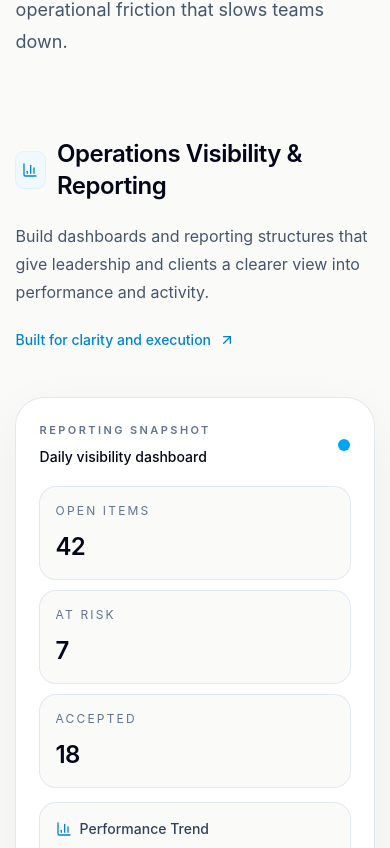
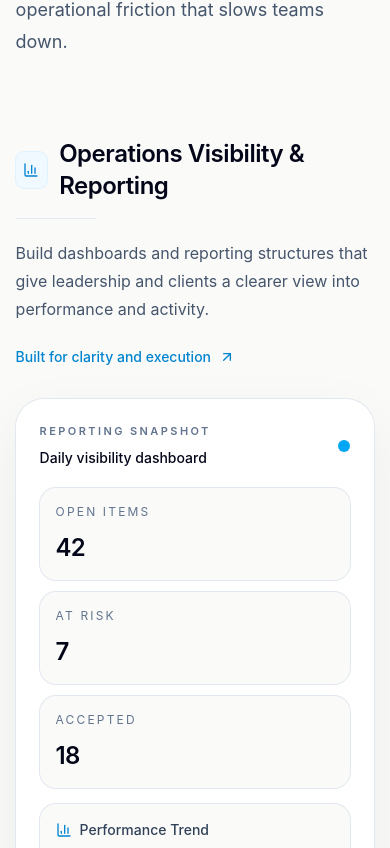
Before and after one commit to johnson7m/consulting-landing-page, a React (Vite) app: page / in a window 390 px wide. Shown: the part 3496-4344 px from the top of the page. Built offline with nearby package versions, Linux system fonts and the light colour scheme.

Commit message:
refine services on mobile

```diff
--- a/src/sections/Services.jsx
+++ b/src/sections/Services.jsx
@@ -11,7 +11,23 @@ import {
 function ServiceHeader({ Icon, title, reverse = false }) {
   return (
     <div className="group">
-      <div className="flex items-center gap-3">
+      {/* Mobile layout */}
+      <div className="md:hidden">
+        <div className="flex items-center gap-3">
+          <div className="flex h-9 w-9 items-center justify-center rounded-lg bg-sky-50 text-sky-600 ring-1 ring-sky-100 transition group-hover:bg-sky-100">
+            <Icon className="h-4 w-4 transition-transform group-hover:scale-110" />
+          </div>
+
+          <h3 className="text-2xl font-semibold tracking-[-0.02em] text-slate-950 transition group-hover:translate-x-[1px]">
+            {title}
+          </h3>
+        </div>
+
+        <div className="mt-4 h-px w-20 bg-slate-200 transition-all duration-300 group-hover:w-28 group-hover:bg-sky-300" />
+      </div>
+
+      {/* Desktop layout */}
+      <div className="hidden items-center gap-3 md:flex">
         {reverse && (
           <div className="mr-3 h-px flex-1 bg-slate-200 transition-all duration-300 group-hover:bg-sky-300 group-hover:flex-[1.4]" />
         )}
@@ -32,85 +48,28 @@ function ServiceHeader({ Icon, title, reverse = false }) {
   );
 }
 
-function Services() {
-  const sections = [
-    {
-      title: "Operations Visibility & Reporting",
-      description:
-        "Build dashboards and reporting structures that give leadership and clients a clearer view into performance and activity.",
-      icon: BarChart3,
-      visual: <ReportingMock />,
-    },
-    {
-      title: "Business Systems Alignment",
-      description:
-        "Align ATS, VMS, and compliance systems so workflows reflect how your team actually operates day to day.",
-      icon: Workflow,
-      visual: <WorkflowMock />,
-      reverse: true,
-    },
-    {
-      title: "Data Reconciliation & Audit Support",
-      description:
-        "Identify discrepancies across systems and create structured models for ongoing visibility and audit readiness.",
-      icon: ShieldCheck,
-      visual: <AuditMock />,
-    },
-  ];
+function MetricTile({ label, value }) {
+  return (
+    <div className="rounded-2xl bg-stone-50 p-4 ring-1 ring-slate-200">
+      <p className="text-xs uppercase tracking-[0.18em] text-slate-500">{label}</p>
+      <p className="mt-3 text-2xl font-semibold tracking-[-0.03em] text-slate-950">
+        {value}
+      </p>
+    </div>
+  );
+}
 
+function WorkflowRow({ left, right }) {
   return (
-    <section id="services" className="py-24 md:py-32">
-      <div className="mx-auto w-[min(1100px,92%)]">
-        <MotionReveal className="max-w-3xl">
-          <p className="mb-3 text-[11px] font-semibold uppercase tracking-[0.24em] text-slate-500">
-            Services
-          </p>
-
-          <h2 className="text-4xl font-semibold tracking-[-0.04em] text-slate-950 sm:text-5xl lg:text-6xl">
-            Focused on the operational realities of staffing teams
-          </h2>
-
-          <p className="mt-6 max-w-2xl text-lg leading-8 text-slate-600">
-            We help bring clarity to reporting, align disconnected systems,
-            and reduce the operational friction that slows teams down.
-          </p>
-        </MotionReveal>
-
-        <div className="mt-20 space-y-28">
-          {sections.map((section, index) => {
-            const Icon = section.icon;
-
-            return (
-              <MotionReveal
-                key={section.title}
-                delay={0.08 + index * 0.04}
-                className="grid gap-12 lg:grid-cols-2 lg:items-center"
-              >
-                <div className={section.reverse ? "order-2 lg:order-2" : ""}>
-                  <ServiceHeader
-                    Icon={Icon}
-                    title={section.title}
-                    reverse={section.reverse}
-                  />
-                  <p className="mt-5 max-w-xl text-base leading-7 text-slate-600">
-                    {section.description}
-                  </p>
-
-                  <div className="mt-6 flex items-center gap-2 text-sm font-medium text-sky-600">
-                    <span>Built for clarity and execution</span>
-                    <ArrowUpRight className="h-4 w-4" />
-                  </div>
-                </div>
-
-                <div className={section.reverse ? "order-1 lg:order-1" : ""}>
-                  {section.visual}
-                </div>
-              </MotionReveal>
-            );
-          })}
-        </div>
+    <div className="grid grid-cols-[1fr_auto_1fr] items-center gap-3">
+      <div className="rounded-2xl bg-stone-50 px-4 py-3 text-sm font-medium text-slate-700 ring-1 ring-slate-200">
+        {left}
       </div>
-    </section>
+      <ArrowUpRight className="h-4 w-4 text-sky-500" />
+      <div className="rounded-2xl bg-stone-50 px-4 py-3 text-sm font-medium text-slate-700 ring-1 ring-slate-200">
+        {right}
+      </div>
+    </div>
   );
 }
 
@@ -222,28 +181,119 @@ function AuditMock() {
   );
 }
 
-function MetricTile({ label, value }) {
+function ServiceBlock({ section, index }) {
+  const Icon = section.icon;
+
   return (
-    <div className="rounded-2xl bg-stone-50 p-4 ring-1 ring-slate-200">
-      <p className="text-xs uppercase tracking-[0.18em] text-slate-500">{label}</p>
-      <p className="mt-3 text-2xl font-semibold tracking-[-0.03em] text-slate-950">
-        {value}
-      </p>
-    </div>
+    <MotionReveal delay={0.08 + index * 0.04}>
+      {/* Mobile: always text then visual */}
+      <div className="space-y-8 lg:hidden">
+        <div>
+          <ServiceHeader Icon={Icon} title={section.title} reverse={false} />
+          <p className="mt-5 max-w-xl text-base leading-7 text-slate-600">
+            {section.description}
+          </p>
+
+          <div className="mt-6 flex items-center gap-2 text-sm font-medium text-sky-600">
+            <span>Built for clarity and execution</span>
+            <ArrowUpRight className="h-4 w-4" />
+          </div>
+        </div>
+
+        <div>{section.visual}</div>
+      </div>
+
+      {/* Desktop: alternate layout */}
+      <div className="hidden gap-12 lg:grid lg:grid-cols-2 lg:items-center">
+        {!section.reverse ? (
+          <>
+            <div>
+              <ServiceHeader Icon={Icon} title={section.title} reverse={false} />
+              <p className="mt-5 max-w-xl text-base leading-7 text-slate-600">
+                {section.description}
+              </p>
+
+              <div className="mt-6 flex items-center gap-2 text-sm font-medium text-sky-600">
+                <span>Built for clarity and execution</span>
+                <ArrowUpRight className="h-4 w-4" />
+              </div>
+            </div>
+
+            <div>{section.visual}</div>
+          </>
+        ) : (
+          <>
+            <div>{section.visual}</div>
+
+            <div>
+              <ServiceHeader Icon={Icon} title={section.title} reverse />
+              <p className="mt-5 max-w-xl text-base leading-7 text-slate-600">
+                {section.description}
+              </p>
+
+              <div className="mt-6 flex items-center gap-2 text-sm font-medium text-sky-600">
+                <span>Built for clarity and execution</span>
+                <ArrowUpRight className="h-4 w-4" />
+              </div>
+            </div>
+          </>
+        )}
+      </div>
+    </MotionReveal>
   );
 }
 
-function WorkflowRow({ left, right }) {
+function Services() {
+  const sections = [
+    {
+      title: "Operations Visibility & Reporting",
+      description:
+        "Build dashboards and reporting structures that give leadership and clients a clearer view into performance and activity.",
+      icon: BarChart3,
+      visual: <ReportingMock />,
+    },
+    {
+      title: "Business Systems Alignment",
+      description:
+        "Align ATS, VMS, and compliance systems so workflows reflect how your team actually operates day to day.",
+      icon: Workflow,
+      visual: <WorkflowMock />,
+      reverse: true,
+    },
+    {
+      title: "Data Reconciliation & Audit Support",
+      description:
+        "Identify discrepancies across systems and create structured models for ongoing visibility and audit readiness.",
+      icon: ShieldCheck,
+      visual: <AuditMock />,
+    },
+  ];
+
   return (
-    <div className="grid grid-cols-[1fr_auto_1fr] items-center gap-3">
-      <div className="rounded-2xl bg-stone-50 px-4 py-3 text-sm font-medium text-slate-700 ring-1 ring-slate-200">
-        {left}
+    <section id="services" className="py-24 md:py-32">
+      <div className="mx-auto w-[min(1100px,92%)]">
+        <MotionReveal className="max-w-3xl">
+          <p className="mb-3 text-[11px] font-semibold uppercase tracking-[0.24em] text-slate-500">
+            Services
+          </p>
+
+          <h2 className="text-4xl font-semibold tracking-[-0.04em] text-slate-950 sm:text-5xl lg:text-6xl">
+            Focused on the operational realities of staffing teams
+          </h2>
+
+          <p className="mt-6 max-w-2xl text-lg leading-8 text-slate-600">
+            We help bring clarity to reporting, align disconnected systems,
+            and reduce the operational friction that slows teams down.
+          </p>
+        </MotionReveal>
+
+        <div className="mt-20 space-y-28">
+          {sections.map((section, index) => (
+            <ServiceBlock key={section.title} section={section} index={index} />
+          ))}
+        </div>
       </div>
-      <ArrowUpRight className="h-4 w-4 text-sky-500" />
-      <div className="rounded-2xl bg-stone-50 px-4 py-3 text-sm font-medium text-slate-700 ring-1 ring-slate-200">
-        {right}
-      </div>
-    </div>
+    </section>
   );
 }
 
```
